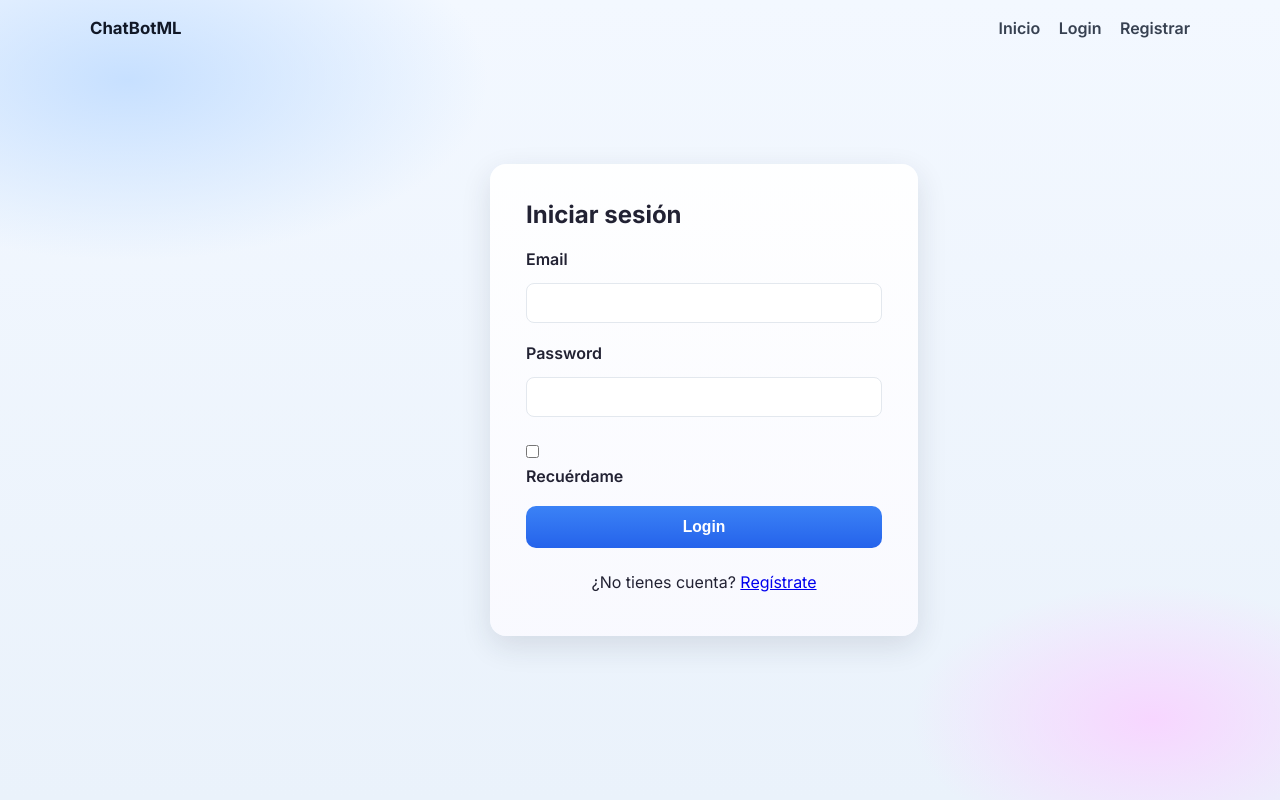
After one commit to manuelarodriguezlopez/ChatBotML, a Flask app: page /login in a window 1280 px wide. The commit adds this page. Run offline with Flask 3, Linux system fonts and the light colour scheme.

Commit message:
login funcionando
 el login esta funcionando al igual que el registrar un usuario

```diff
--- a/app.py
+++ b/app.py
@@ -1,20 +1,29 @@
 from flask import Flask, render_template, request, redirect, url_for, session
 import os
+from flask_login import LoginManager, UserMixin, login_user, login_required, logout_user, current_user
+from models import User, get_user,users
+from urllib.parse import urlparse
+from forms import LoginForm,SignupForm
 
 app = Flask(__name__)
 app.secret_key = os.urandom(24)
+login_manager = LoginManager(app)
 
 
 @app.route("/", methods=["GET", "POST"])
 def index():
+    # Si el usuario no está autenticado, redirigir al login (primer paso de acceso)
+    if not current_user.is_authenticated:
+        return redirect(url_for('login'))
+
     if request.method == "POST":
-        session["nombre"] = request.form["nombre"]
-        session["cedula"] = request.form["cedula"]
-        session["pais_residencia"] = request.form["pais_residencia"]
-        session["pais_destino"] = request.form["pais_destino"]
-        session["profesion"] = request.form["profesion"]
-        session["situacion"] = request.form["situacion"]
-        session["estado_civil"] = request.form["estado_civil"]
+        session["nombre"] = request.form.get("nombre")
+        session["cedula"] = request.form.get("cedula")
+        session["pais_residencia"] = request.form.get("pais_residencia")
+        session["pais_destino"] = request.form.get("pais_destino")
+        session["profesion"] = request.form.get("profesion")
+        session["situacion"] = request.form.get("situacion")
+        session["estado_civil"] = request.form.get("estado_civil")
         return redirect(url_for("chat"))
     return render_template("index.html")
 
@@ -32,6 +41,7 @@ def chat():
         session["conversacion"].append(("MaquinaIA", respuesta))
 
     return render_template("chat.html", conversacion=session["conversacion"])
+
 
 
 def generar_respuesta(mensaje):
@@ -66,5 +76,48 @@ def evaluar_solicitud(pais_destino, profesion, situacion):
         return f"Tu solicitud a {pais_destino} requiere análisis adicional. Te recomiendo regularizar tu situación y tener todos tus documentos listos."
 
 
+@login_manager.user_loader
+def load_user(user_id):
+    for user in users:
+        if user.id == int(user_id):
+            return user
+    return None
+
+@app.route('/login', methods=['GET', 'POST'])
+def login():
+    if current_user.is_authenticated:
+        return redirect(url_for('index'))
+    form = LoginForm()
+    if form.validate_on_submit():
+        user = get_user(form.email.data)
+        if user is None or not user.check_password(form.password.data):
+            return redirect(url_for('login'))
+        login_user(user, remember=form.remember_me.data)
+        next_page = request.args.get('next')
+        if not next_page or urlparse(next_page).netloc != '':
+            next_page = url_for('index')
+        return redirect(next_page)
+    return render_template('login_form.html', title='Sign In', form=form)
+
+@app.route("/signup/", methods=["GET", "POST"])
+def show_signup_form():
+    if current_user.is_authenticated:
+        return redirect(url_for('index'))
+    form = SignupForm()
+    if form.validate_on_submit():
+        name = form.name.data
+        email = form.email.data
+        password = form.password.data
+        # Creamos el usuario y lo guardamos
+        user = User(len(users) + 1, name, email, password)
+        users.append(user)
+        # Dejamos al usuario logueado
+        login_user(user, remember=True)
+        next_page = request.args.get('next', None)
+        if not next_page or urlparse(next_page).netloc != '':
+            next_page = url_for('index')
+        return redirect(next_page)
+    return render_template("signup_form.html", form=form)
+
 if __name__ == "__main__":
     app.run(debug=True)
--- /dev/null
+++ b/forms.py
@@ -0,0 +1,19 @@
+from flask_login import UserMixin
+from werkzeug.security import generate_password_hash, check_password_hash
+from flask_wtf import FlaskForm
+from wtforms import StringField, PasswordField, BooleanField, SubmitField
+from wtforms.validators import DataRequired
+from wtforms.validators import DataRequired, Email, EqualTo
+class LoginForm(FlaskForm):
+    email = StringField('Email', validators=[DataRequired()])
+    password = PasswordField('Password', validators=[DataRequired()])
+    remember_me = BooleanField('Recuérdame')
+    submit = SubmitField('Login')
+
+
+class SignupForm(FlaskForm):
+    name = StringField('Nombre', validators=[DataRequired()])
+    email = StringField('Correo electrónico', validators=[DataRequired(), Email()])
+    password = PasswordField('Contraseña', validators=[DataRequired()])
+    password2 = PasswordField('Confirmar contraseña', validators=[DataRequired(), EqualTo('password', message='Las contraseñas deben coincidir')])
+    submit = SubmitField('Registrarse')
--- a/static/style.css
+++ b/static/style.css
@@ -1,34 +1,62 @@
 body {
-    font-family: Arial, sans-serif;
-    margin:60px;
-    background-color: #85a3c1;
+    font-family: 'Inter', system-ui, -apple-system, 'Segoe UI', Roboto, 'Helvetica Neue', Arial;
+    margin: 0;
+    min-height: 100vh;
     display: flex;
+    align-items: center;
     justify-content: center;
-    align-items: center;
-    height: 100vh;
-
+    background: radial-gradient(1200px 600px at 10% 10%, #c7e0ff 0%, rgba(199,224,255,0) 30%),
+                radial-gradient(800px 450px at 90% 90%, #f7d6ff 0%, rgba(247,214,255,0) 30%),
+                linear-gradient(180deg, #f3f8ff 0%, #eaf2fb 100%);
+    color: #223;
 }
 
 .container {
-    background-color: white;
-    padding: 60px;
-    border-radius: 30px;
-    box-shadow: 0 4px 10px rgba(0,0,0,0.1);
-
-    width: 800px;
+    background: linear-gradient(180deg, rgba(255,255,255,0.95), rgba(250,250,255,0.9));
+    padding: 36px 36px 28px 36px;
+    border-radius: 16px;
+    box-shadow: 0 10px 30px rgba(32,40,60,0.12);
+    width: 100%;
+    max-width: 720px;
+    margin: 28px;
 }
 
-h2 {
-    color: #7e97b2;
+h2 { color: #223; margin-top: 0; }
+
+form { margin-top: 18px; }
+
+input, button, textarea, select {
+    padding: 12px 14px;
+    margin: 8px 0;
+    border-radius: 8px;
+    border: 1px solid #e3e8ee;
+    font-size: 0.98rem;
 }
 
-form {
-    margin-top: 60px;
+button, input[type="submit"] {
+    background: linear-gradient(180deg, #3b82f6, #2563eb);
+    color: white;
+    border: none;
+    cursor: pointer;
+    padding: 12px 16px;
+    border-radius: 10px;
+    font-weight: 600;
 }
 
-input, button {
-    padding: 20px;
-    margin: 10px 0;
+button:hover, input[type="submit"]:hover { opacity: 0.95; transform: translateY(-1px); }
+
+.form-control { padding: 10px 12px; border-radius: 8px; }
+.error { color: #c62828; margin-top: 6px; font-size: 0.9rem; }
+
+.topbar { width: 100%; position: absolute; top: 0; left: 0; }
+.topbar-inner { max-width: 1100px; margin: 18px auto; display:flex; align-items:center; justify-content:space-between; padding: 0 20px; }
+.brand a { font-weight: 700; color: #111827; text-decoration: none; font-size: 1.05rem; }
+.main-nav a { margin-left: 14px; color: #374151; text-decoration: none; font-weight: 600; }
+.main-nav a:hover { color: #111827; }
+
+@media (max-width: 600px) {
+    .container { margin: 20px; padding: 20px; }
+    .topbar-inner { padding: 0 12px; }
 }
 
 .chatbox {
@@ -39,3 +67,13 @@ input, button {
     overflow-y: auto;
     margin-bottom: 20px;
 }
+.user-info {
+    list-style: none;
+    margin: 0;
+    padding: 0;
+}
+.user-info li {
+    display: inline-block;
+    margin: 0;
+    padding: 0 10px 0 0;
+}
--- /dev/null
+++ b/templates/base_template.html
@@ -0,0 +1,34 @@
+<!doctype html>
+<html lang="es">
+<head>
+    <meta charset="utf-8">
+    <meta name="viewport" content="width=device-width, initial-scale=1">
+    <title>{% block title %}ProyectoML{% endblock %}</title>
+    <!-- Google Font -->
+    <link href="https://fonts.googleapis.com/css2?family=Inter:wght@300;400;600;700&display=swap" rel="stylesheet">
+    <link rel="stylesheet" href="{{ url_for('static', filename='style.css') }}">
+    <style>
+        .form-control { width: 100%; box-sizing: border-box; }
+        .field-row { margin-bottom: 12px; }
+        label { display: block; margin-bottom: 6px; font-weight: 600; }
+        .error { color: #c62828; font-size: 0.9em; }
+    </style>
+</head>
+<body>
+    <header class="topbar">
+        <div class="topbar-inner">
+            <div class="brand"><a href="{{ url_for('index') }}">ChatBotML</a></div>
+            <nav class="main-nav">
+                <a href="{{ url_for('index') }}">Inicio</a>
+                <a href="{{ url_for('login') }}">Login</a>
+                <a href="{{ url_for('show_signup_form') }}">Registrar</a>
+            </nav>
+        </div>
+    </header>
+    <main>
+        <div class="container">
+            {% block content %}{% endblock %}
+        </div>
+    </main>
+</body>
+</html>
--- /dev/null
+++ b/templates/login_form.html
@@ -0,0 +1,33 @@
+{% extends "base_template.html" %}
+
+{% block title %}Login{% endblock %}
+
+{% block content %}
+    <div style="max-width:420px; margin: 0 auto;">
+        <h2>Iniciar sesión</h2>
+        <form action="" method="post" novalidate>
+            {{ form.hidden_tag() }}
+            <div class="field-row">
+                <label for="email">{{ form.email.label.text }}</label>
+                {{ form.email(class_='form-control') }}
+                {% for error in form.email.errors %}
+                <div class="error">{{ error }}</div>
+                {% endfor %}
+            </div>
+            <div class="field-row">
+                <label for="password">{{ form.password.label.text }}</label>
+                {{ form.password(class_='form-control') }}
+                {% for error in form.password.errors %}
+                <div class="error">{{ error }}</div>
+                {% endfor %}
+            </div>
+            <div class="field-row">
+                {{ form.remember_me() }} {{ form.remember_me.label }}
+            </div>
+            <div class="field-row">
+                {{ form.submit(class_='form-control') }}
+            </div>
+        </form>
+        <p style="text-align:center;">¿No tienes cuenta? <a href="{{ url_for('show_signup_form') }}">Regístrate</a></p>
+    </div>
+{% endblock %}
```
Also changed, not shown: models.py (added, +30 -0 lines), templates/signup_form.html (added, +44 -0 lines), requirements.txt (added).
